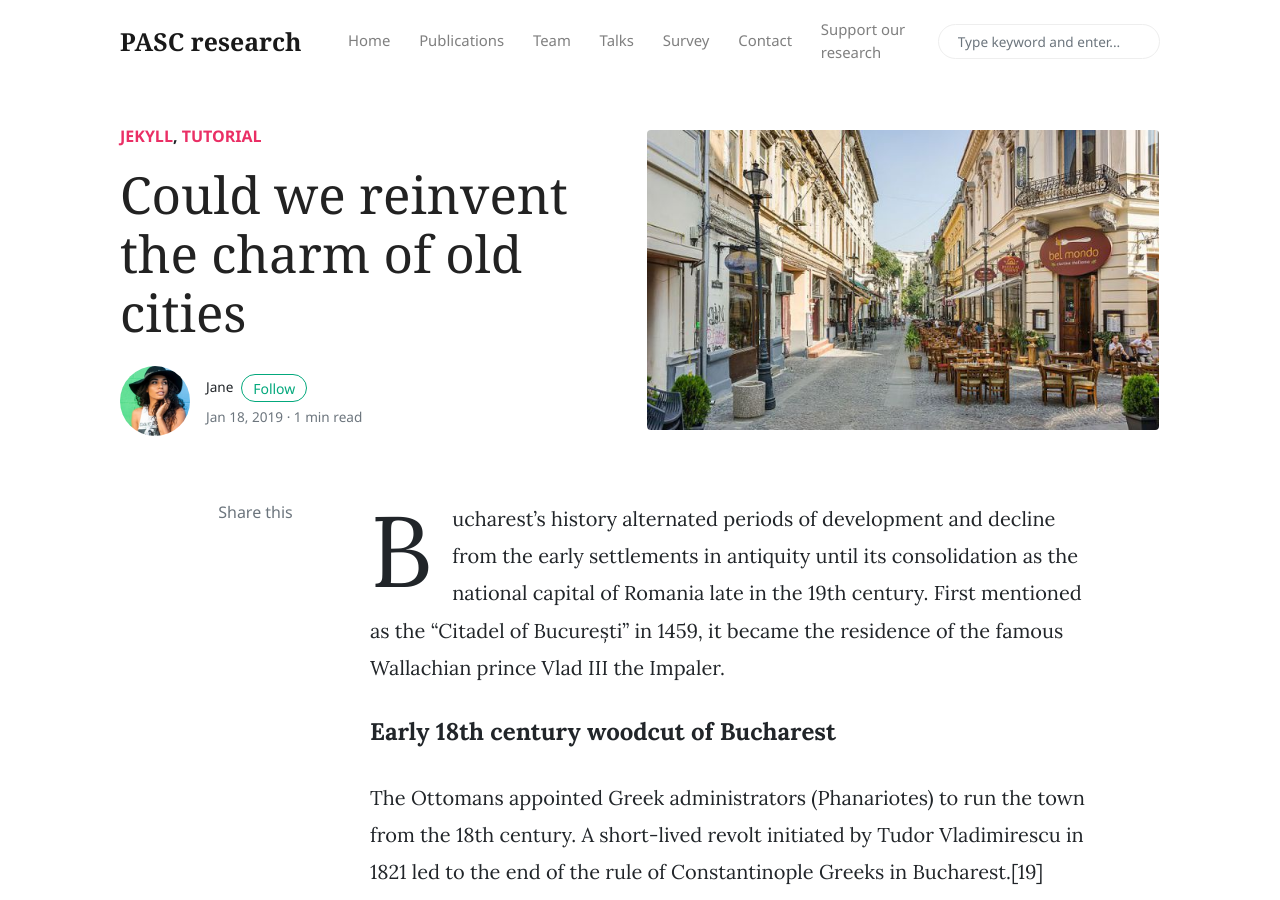
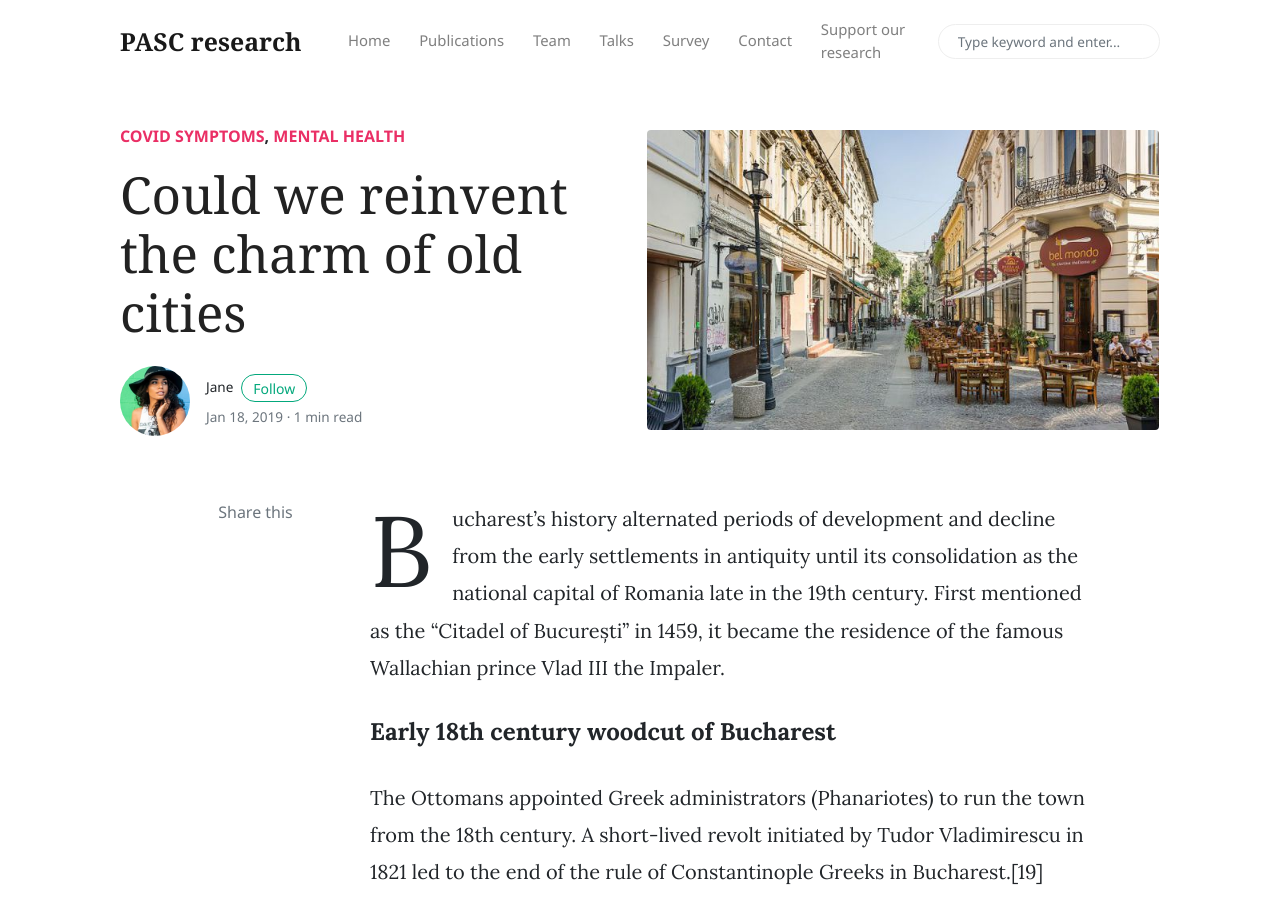
Before and after one commit to pasc-research/pasc-research.github.io, a Jekyll site: the page built from _posts/2019-01-18-charm-old-cities.md, in a window 1280 px wide and 900 px high. Built offline with Jekyll 4.4.1, drawn with Linux system fonts in a browser that asks for light colours; nearby versions of some CDN libraries; comment, search, counter and statistics services are not loaded.

Commit message:
fix rendering

```diff
--- a/_posts/2019-01-18-charm-old-cities.md
+++ b/_posts/2019-01-18-charm-old-cities.md
@@ -2,7 +2,7 @@
 layout: post
 title:  "Could we reinvent the charm of old cities"
 author: jane
-categories: [ Jekyll, tutorial ]
+categories: [ COVID symptoms, Mental Health ]
 image: assets/images/home.jpg
 tags: [sticky]
 ---
```
